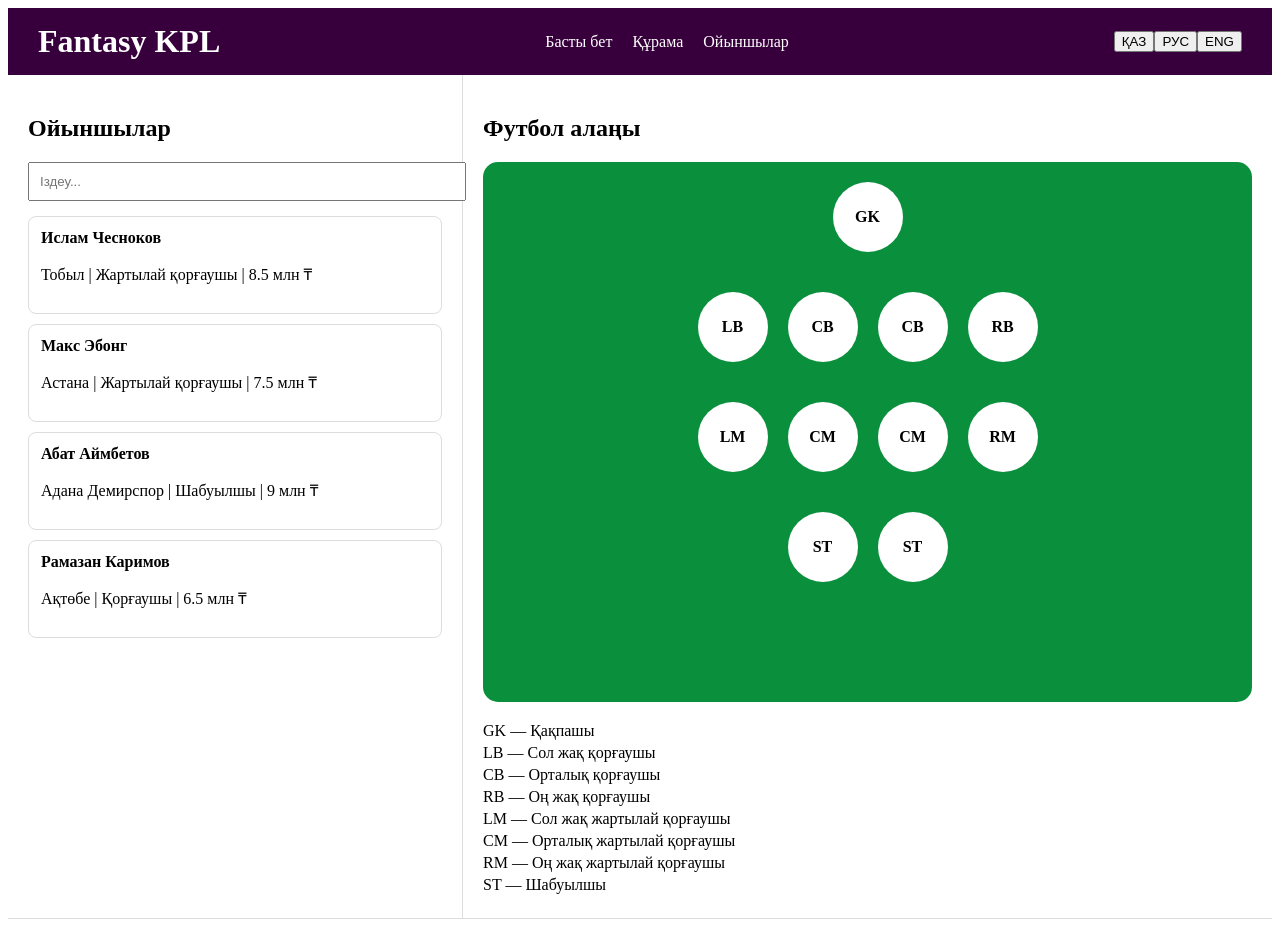
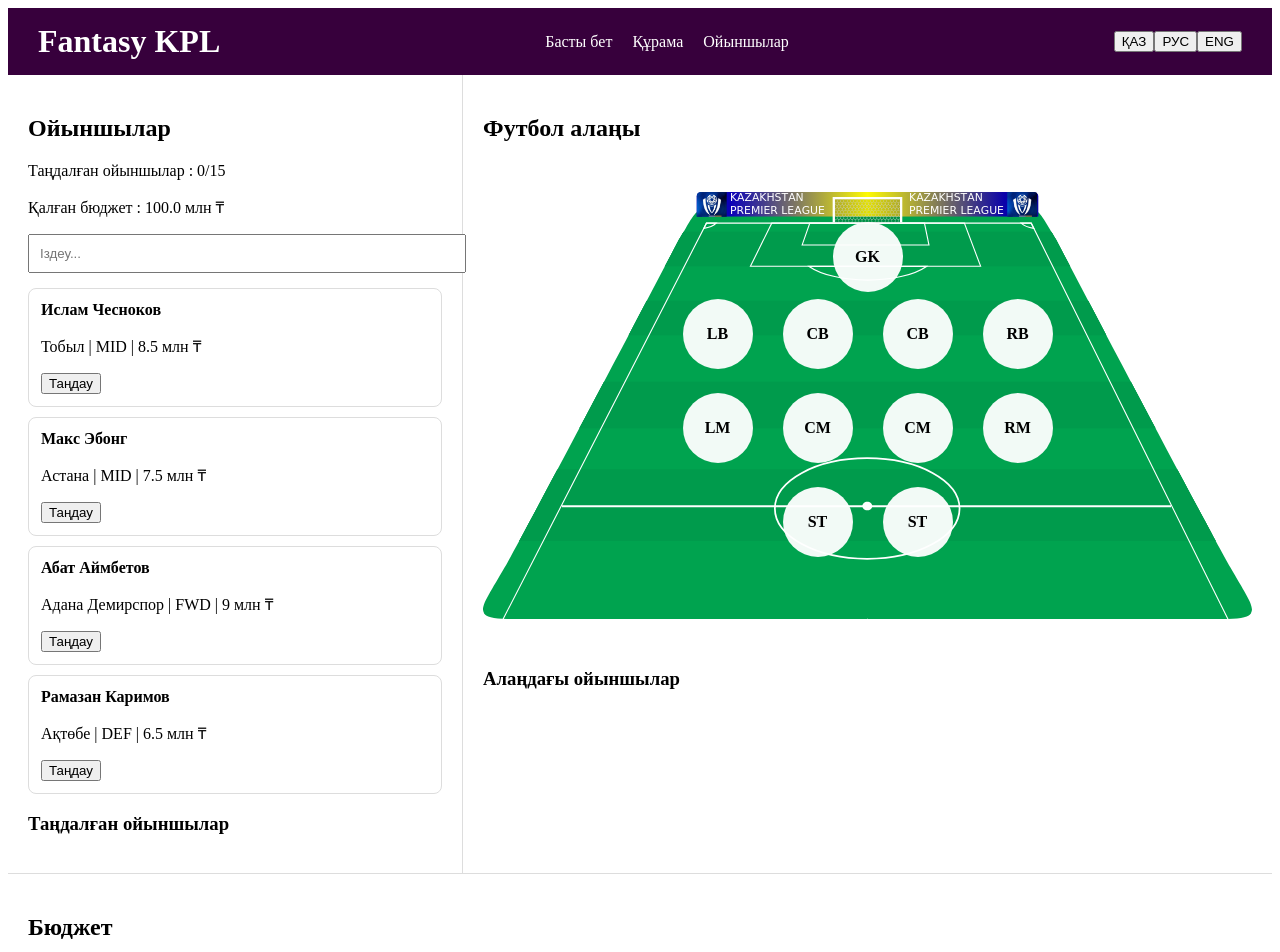
Before and after one commit to eraxa7/fantasy-kpl, an Angular app: page / in a window 1280 px wide. Shown: the top 952 px of the page. Built offline with nearby package versions, Linux system fonts and the light colour scheme.

Commit message:
Added player selection, budget system and fantasy service

```diff
--- a/angular.json
+++ b/angular.json
@@ -22,6 +22,11 @@
   {
     "glob": "**/*",
     "input": "public"
+  },
+  {
+    "glob": "**/*",
+    "input": "src/assets",
+    "output": "assets"
   }
 ],
             "styles": [
--- a/src/app/components/budget-panel/budget-panel.ts
+++ b/src/app/components/budget-panel/budget-panel.ts
@@ -1,5 +1,6 @@
 import { Component } from '@angular/core';
 import { LanguageService } from '../../services/language.service';
+import { FantasyService } from '../../services/fantasy.service';
 
 @Component({
   selector: 'app-budget-panel',
@@ -9,6 +10,9 @@ import { LanguageService } from '../../services/language.service';
 })
 export class BudgetPanel {
 
-  constructor(public languageService: LanguageService) {}
+ constructor(
+  public languageService: LanguageService,
+  public fantasyService: FantasyService
+) {}
 
 }
--- a/src/app/components/player-list/player-list.html
+++ b/src/app/components/player-list/player-list.html
@@ -7,6 +7,28 @@
       : 'Players'
   }}
 </h2>
+
+<p>
+  {{
+    languageService.currentLanguage === 'kz'
+      ? 'Таңдалған ойыншылар'
+      : languageService.currentLanguage === 'ru'
+      ? 'Выбрано игроков'
+      : 'Selected Players'
+  }}
+: {{ fantasyService.selectedPlayers }}/15
+</p>
+
+<p>
+  {{
+    languageService.currentLanguage === 'kz'
+      ? 'Қалған бюджет'
+      : languageService.currentLanguage === 'ru'
+      ? 'Осталось бюджета'
+      : 'Remaining Budget'
+  }}
+: {{ fantasyService.budget.toFixed(1) }} млн ₸
+</p>
 
 <input
   type="text"
@@ -34,6 +56,7 @@
   </strong>
 
   <p>
+
     {{
       languageService.currentLanguage === 'kz'
         ? player.clubKz
@@ -41,52 +64,102 @@
         ? player.clubRu
         : player.clubEn
     }}
+
     |
+
+    {{ player.position }}
+
+    |
+
+    {{ player.price }} млн ₸
+
+  </p>
+
+  <button
+    (click)="selectPlayer(player)"
+    [disabled]="player.selected"
+  >
+
     {{
-  player.position === 'GK'
+      player.selected
         ? (
           languageService.currentLanguage === 'kz'
-        ? 'Қақпашы'
+            ? 'Таңдалды'
             : languageService.currentLanguage === 'ru'
-        ? 'Вратарь'
-        : 'Goalkeeper'
-    )
-    : player.position === 'DEF'
-    ? (
-      languageService.currentLanguage === 'kz'
-        ? 'Қорғаушы'
-        : languageService.currentLanguage === 'ru'
-        ? 'Защитник'
-        : 'Defender'
-    )
-    : player.position === 'MID'
-    ? (
-      languageService.currentLanguage === 'kz'
-        ? 'Жартылай қорғаушы'
-        : languageService.currentLanguage === 'ru'
-        ? 'Полузащитник'
-        : 'Midfielder'
+            ? 'Выбран'
+            : 'Selected'
         )
         : (
           languageService.currentLanguage === 'kz'
-        ? 'Шабуылшы'
+            ? 'Таңдау'
             : languageService.currentLanguage === 'ru'
-        ? 'Нападающий'
-        : 'Forward'
+            ? 'Выбрать'
+            : 'Select'
         )
     }}
-    |
-{{ player.price }}
 
-{{
-  languageService.currentLanguage === 'kz'
-    ? 'млн ₸'
-    : languageService.currentLanguage === 'ru'
-    ? 'млн ₸'
-    : 'million ₸'
-}}
-  </p>
+  </button>
 
 </div>
 
 }
+
+<h3>
+  {{
+    languageService.currentLanguage === 'kz'
+      ? 'Таңдалған ойыншылар'
+      : languageService.currentLanguage === 'ru'
+      ? 'Выбранные игроки'
+      : 'Selected Players'
+  }}
+</h3>
+
+@for (player of fantasyService.selectedTeam; track player.nameEn) {
+
+<div class="player-card">
+
+  <strong>
+    {{
+      languageService.currentLanguage === 'kz'
+        ? player.nameKz
+        : languageService.currentLanguage === 'ru'
+        ? player.nameRu
+        : player.nameEn
+    }}
+  </strong>
+
+  <p>
+
+    {{
+      languageService.currentLanguage === 'kz'
+        ? player.clubKz
+        : languageService.currentLanguage === 'ru'
+        ? player.clubRu
+        : player.clubEn
+    }}
+
+    |
+
+    {{ player.position }}
+
+    |
+
+    {{ player.price }} млн ₸
+
+  </p>
+
+  <button (click)="removePlayer(player)">
+
+    {{
+      languageService.currentLanguage === 'kz'
+        ? 'Өшіру'
+        : languageService.currentLanguage === 'ru'
+        ? 'Удалить'
+        : 'Remove'
+    }}
+
+  </button>
+
+</div>
+
+}
--- a/src/app/components/player-list/player-list.ts
+++ b/src/app/components/player-list/player-list.ts
@@ -1,5 +1,6 @@
 import { Component } from '@angular/core';
 import { LanguageService } from '../../services/language.service';
+import { FantasyService } from '../../services/fantasy.service';
 
 @Component({
   selector: 'app-player-list',
@@ -9,9 +10,46 @@ import { LanguageService } from '../../services/language.service';
 })
 export class PlayerList {
 
-  constructor(public languageService: LanguageService) {}
+  constructor(
+  public languageService: LanguageService,
+  public fantasyService: FantasyService
+) {}
+
+  selectPlayer(player: any) {
+
+  if (player.selected) {
+    return;
+  }
+
+  if (this.fantasyService.selectedPlayers >= 15) {
+    alert('Можно выбрать максимум 15 игроков');
+    return;
+  }
+
+  player.selected = true;
+
+this.fantasyService.selectedPlayers++;
+
+  this.fantasyService.budget -= player.price;
+
+  this.fantasyService.selectedTeam.push(player);
+}
+
+removePlayer(player: any) {
+
+  player.selected = false;
+
+  this.fantasyService.selectedPlayers--;
+
+  this.fantasyService.budget += player.price;
+
+  this.fantasyService.selectedTeam = this.fantasyService.selectedTeam.filter(
+    p => p.nameEn !== player.nameEn
+  );
+}
 
   players = [
+
     {
       nameKz: 'Ислам Чесноков',
       nameRu: 'Ислам Чесноков',
@@ -22,7 +60,8 @@ export class PlayerList {
       clubEn: 'Tobol',
 
       position: 'MID',
-      price: 8.5
+      price: 8.5,
+      selected: false
     },
 
     {
@@ -35,7 +74,8 @@ export class PlayerList {
       clubEn: 'Astana',
 
       position: 'MID',
-      price: 7.5
+      price: 7.5,
+      selected: false
     },
 
     {
@@ -48,7 +88,8 @@ export class PlayerList {
       clubEn: 'Adana Demirspor',
 
       position: 'FWD',
-      price: 9.0
+      price: 9.0,
+      selected: false
     },
 
     {
@@ -61,8 +102,10 @@ export class PlayerList {
       clubEn: 'Aktobe',
 
       position: 'DEF',
-      price: 6.5
+      price: 6.5,
+      selected: false
     }
+
   ];
 
 }
--- a/src/app/components/team-field/team-field.css
+++ b/src/app/components/team-field/team-field.css
@@ -1,21 +1,31 @@
 .field {
-  background: #0a8f3c;
-  min-height: 500px;
+  width: 100%;
+  max-width: 1417px;
 
-  border-radius: 15px;
+  aspect-ratio: 1417 / 788;
 
-  padding: 20px;
+  margin: 0 auto;
 
-  display: flex;
-  flex-direction: column;
-  align-items: center;
+  background-image: url('/assets/images/kpl.svg');
+  background-size: 100% 100%;
+  background-repeat: no-repeat;
 
-  gap: 40px;
+  display: grid;
+
+  grid-template-rows:
+    18%
+    22%
+    22%
+    22%;
+
+  justify-items: center;
+
+  padding-top: 60px;
 }
-
 .row {
   display: flex;
-  gap: 20px;
+  justify-content: center;
+  gap: 30px;
 }
 
 .position {
@@ -24,27 +34,11 @@
 
   border-radius: 50%;
 
-  background: white;
+  background: rgba(255,255,255,.95);
 
   display: flex;
   justify-content: center;
   align-items: center;
 
   font-weight: bold;
-
-  cursor: pointer;
-
-  transition: 0.2s;
 }
-
-.position:hover {
-  transform: scale(1.1);
-}
-
-.legend {
-  margin-top: 20px;
-}
-
-.legend p {
-  margin: 4px 0;
-}
--- a/src/app/components/team-field/team-field.html
+++ b/src/app/components/team-field/team-field.html
@@ -10,76 +10,57 @@
 
 <div class="field">
 
-  <div class="position" title="Goalkeeper">
-    GK
+  <div class="position">GK</div>
+
+  <div class="row">
+    <div class="position">LB</div>
+    <div class="position">CB</div>
+    <div class="position">CB</div>
+    <div class="position">RB</div>
   </div>
 
   <div class="row">
-    <div class="position" title="Left Back">LB</div>
-    <div class="position" title="Center Back">CB</div>
-    <div class="position" title="Center Back">CB</div>
-    <div class="position" title="Right Back">RB</div>
+    <div class="position">LM</div>
+    <div class="position">CM</div>
+    <div class="position">CM</div>
+    <div class="position">RM</div>
   </div>
 
   <div class="row">
-    <div class="position" title="Left Midfielder">LM</div>
-    <div class="position" title="Central Midfielder">CM</div>
-    <div class="position" title="Central Midfielder">CM</div>
-    <div class="position" title="Right Midfielder">RM</div>
-  </div>
-
-  <div class="row">
-    <div class="position" title="Striker">ST</div>
-    <div class="position" title="Striker">ST</div>
+    <div class="position">ST</div>
+    <div class="position">ST</div>
   </div>
 
 </div>
 
-<div class="legend">
+<h3>
+  {{
+    languageService.currentLanguage === 'kz'
+      ? 'Алаңдағы ойыншылар'
+      : languageService.currentLanguage === 'ru'
+      ? 'Игроки команды'
+      : 'Team Players'
+  }}
+</h3>
 
-  @if (languageService.currentLanguage === 'kz') {
+@for (player of fantasyService.selectedTeam; track player.nameEn) {
 
-    <p>GK — Қақпашы</p>
-    <p>LB — Сол жақ қорғаушы</p>
-    <p>CB — Орталық қорғаушы</p>
-    <p>RB — Оң жақ қорғаушы</p>
+<div class="player-card">
 
-    <p>LM — Сол жақ жартылай қорғаушы</p>
-    <p>CM — Орталық жартылай қорғаушы</p>
-    <p>RM — Оң жақ жартылай қорғаушы</p>
+  <strong>
+    {{
+      languageService.currentLanguage === 'kz'
+        ? player.nameKz
+        : languageService.currentLanguage === 'ru'
+        ? player.nameRu
+        : player.nameEn
+    }}
+  </strong>
 
-    <p>ST — Шабуылшы</p>
-
-  }
-
-  @if (languageService.currentLanguage === 'ru') {
-
-    <p>GK — Вратарь</p>
-    <p>LB — Левый защитник</p>
-    <p>CB — Центральный защитник</p>
-    <p>RB — Правый защитник</p>
-
-    <p>LM — Левый полузащитник</p>
-    <p>CM — Центральный полузащитник</p>
-    <p>RM — Правый полузащитник</p>
-
-    <p>ST — Нападающий</p>
-
-  }
-
-  @if (languageService.currentLanguage === 'en') {
-
-    <p>GK — Goalkeeper</p>
-    <p>LB — Left Back</p>
-    <p>CB — Centre Back</p>
-    <p>RB — Right Back</p>
-
-    <p>LM — Left Midfielder</p>
-    <p>CM — Central Midfielder</p>
-    <p>RM — Right Midfielder</p>
-
-    <p>ST — Striker</p>
-
-  }
+  <p>
+    {{ player.position }}
+  </p>
 
 </div>
+
+}
--- a/src/app/components/team-field/team-field.ts
+++ b/src/app/components/team-field/team-field.ts
@@ -1,5 +1,6 @@
 import { Component } from '@angular/core';
 import { LanguageService } from '../../services/language.service';
+import { FantasyService } from '../../services/fantasy.service';
 
 @Component({
   selector: 'app-team-field',
@@ -9,6 +10,9 @@ import { LanguageService } from '../../services/language.service';
 })
 export class TeamField {
 
-  constructor(public languageService: LanguageService) {}
+  constructor(
+    public languageService: LanguageService,
+    public fantasyService: FantasyService
+  ) {}
 
 }
--- /dev/null
+++ b/src/app/services/fantasy.service.ts
@@ -0,0 +1,14 @@
+import { Injectable } from '@angular/core';
+
+@Injectable({
+  providedIn: 'root'
+})
+export class FantasyService {
+
+  selectedPlayers = 0;
+
+  budget = 100;
+
+  selectedTeam: any[] = [];
+
+}
```
Also changed, not shown: src/app/components/budget-panel/budget-panel.html (+10 -6 lines), src/assets/images/kpl.svg (added). Lines whose indentation alone changed are shown as unchanged.
